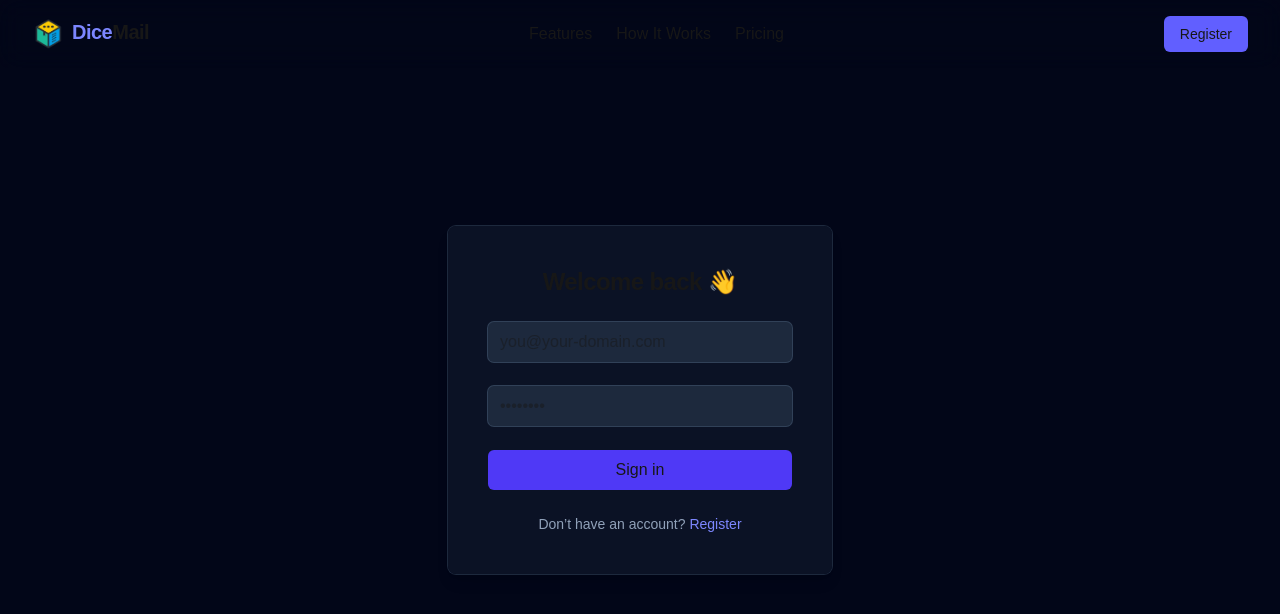
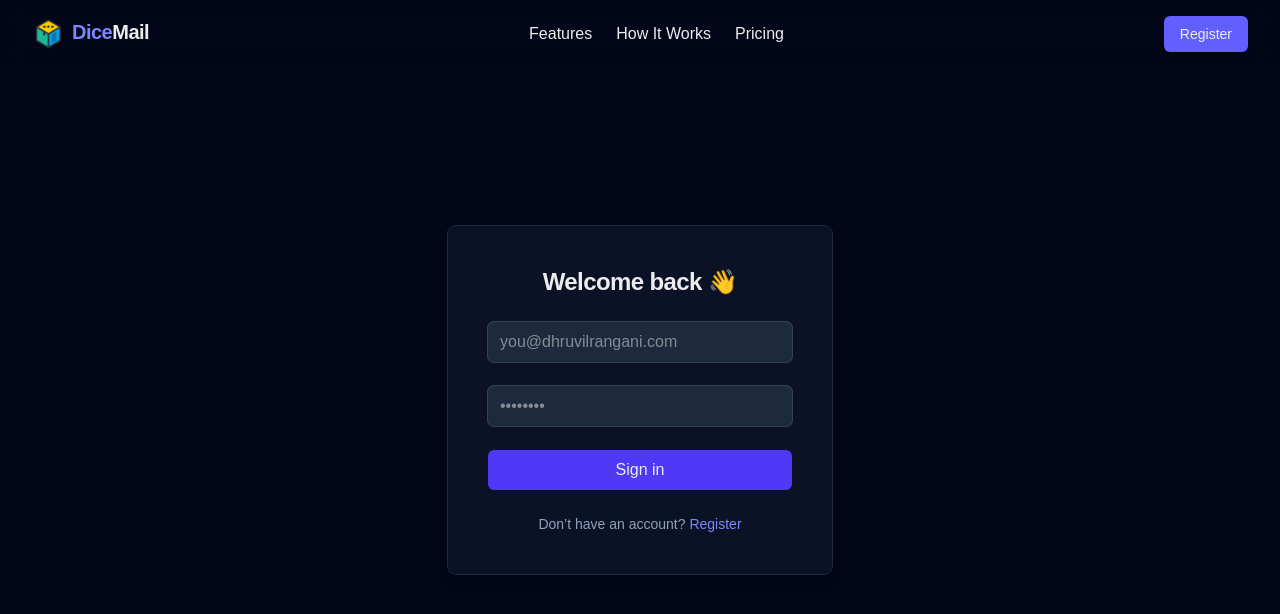
Before and after one commit to Dhruvil-Rangani/ai-powered-email-app, a Next.js app in the folder email-app-frontend/: page /login in a window 1280 px wide. Shown: the top 614 px of the page. Built offline with nearby package versions, Linux system fonts and the light colour scheme; no server answers.

Commit message:
changed styling

```diff
--- a/email-app-frontend/src/app/login/page.tsx
+++ b/email-app-frontend/src/app/login/page.tsx
@@ -37,7 +37,7 @@ export default function Login() {
 
         <input
           type="email"
-          placeholder="you@your-domain.com"
+          placeholder="you@dhruvilrangani.com"
           {...reg('email', { required: true })}
           className="input input-bordered w-full bg-slate-800"
         />
--- a/email-app-frontend/src/app/register/page.tsx
+++ b/email-app-frontend/src/app/register/page.tsx
@@ -36,7 +36,7 @@ export default function Register() {
 
         <input
           type="email"
-          placeholder="you@your-domain.com"
+          placeholder="you@dhruvilrangani.com"
           {...reg('email', { required: true })}
           className="input input-bordered w-full bg-slate-800"
         />
--- a/email-app-frontend/src/styles/globals.css
+++ b/email-app-frontend/src/styles/globals.css
@@ -1,18 +1,10 @@
 @import "tailwindcss";
 
-:root {
-  --background: #ffffff;
-  --foreground: #171717;
-}
-
-
-
-@media (prefers-color-scheme: dark) {
   :root {
     --background: #0a0a0a;
     --foreground: #ededed;
   }
-}
+
 
 @layer components {
 
```
